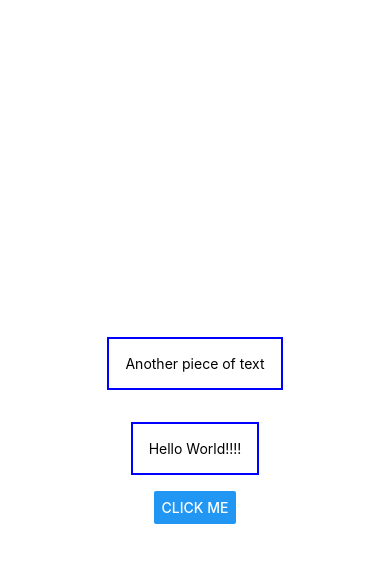
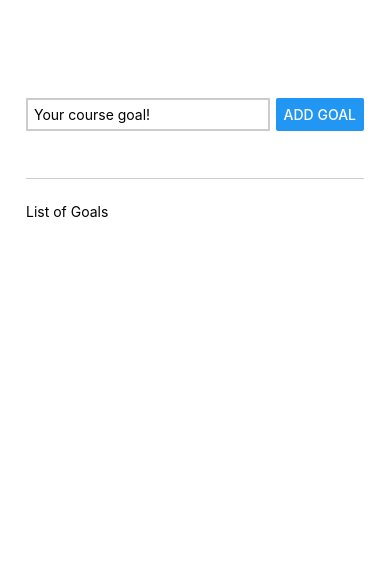
Before and after one commit to riyoneri/react-native-course-goals, a React Native app: screen / in a window 390 px wide. Shown: the top 562 px of the page. Built offline with nearby package versions, Linux system fonts and the light colour scheme.

Commit message:
Event listeners

```diff
--- a/App.js
+++ b/App.js
@@ -1,26 +1,53 @@
-import { StyleSheet, Text, View, Button, Switch } from 'react-native';
+import { useState } from 'react';
+import { StyleSheet, Text, View, Button, TextInput } from 'react-native';
 
 export default function App() {
+  const [enteredGoalText, setEnteredGoalText] = useState('')
+
+  const goalInputHandler = enteredText => {
+    setEnteredGoalText(enteredText)
+  }
+
+  const addGoalHandler = () => {
+    console.log(enteredGoalText)
+  }
+
   return (
-    <View style={styles.container}>
-      <Text style={styles.dummyText}>Another piece of text</Text>
-      <Text style={styles.dummyText}>Hello World!!!!</Text>
-      <Button title='Click me' />
+    <View style={styles.appContainer}>
+      <View style={styles.inputContainer}>
+        <TextInput onChangeText={goalInputHandler} style={styles.textInput} placeholder='Your course goal!' />
+        <Button title='Add Goal' onPress={addGoalHandler} />
+      </View>
+      <View style={styles.goalsContainer}>
+        <Text>List of Goals</Text>
+      </View>
     </View>
   );
 }
 
 const styles = StyleSheet.create({
-  container: {
+  appContainer: {
     flex: 1,
-    backgroundColor: '#fff',
+    paddingTop: 50,
+    paddingHorizontal: 26
+  },
+  inputContainer: {
+    flex: 1,
+    flexDirection: "row",
+    justifyContent: "space-between",
     alignItems: 'center',
-    justifyContent: 'center',
+    marginBottom: 24,
+    borderBottomColor: "#cccccc",
+    borderBottomWidth: 1
   },
-  dummyText: {
-    margin: 16,
-    borderColor: 'blue',
+  textInput: {
+    width: "80%",
+    borderColor: "#cccccc",
     borderWidth: 2,
-    padding: 16
+    marginRight: 6,
+    padding: 6
+  },
+  goalsContainer: {
+    flex: 5
   }
-});
+})
```
